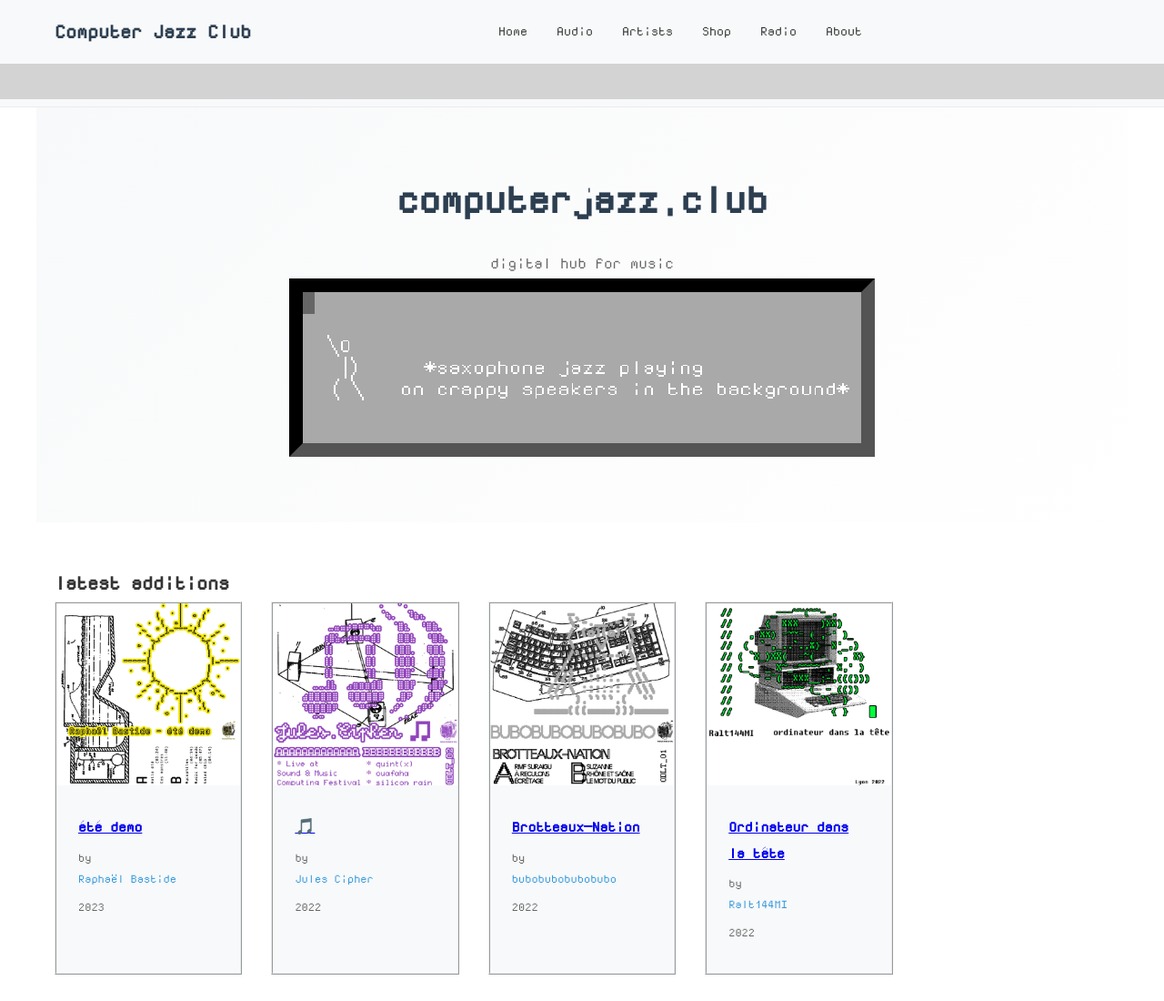
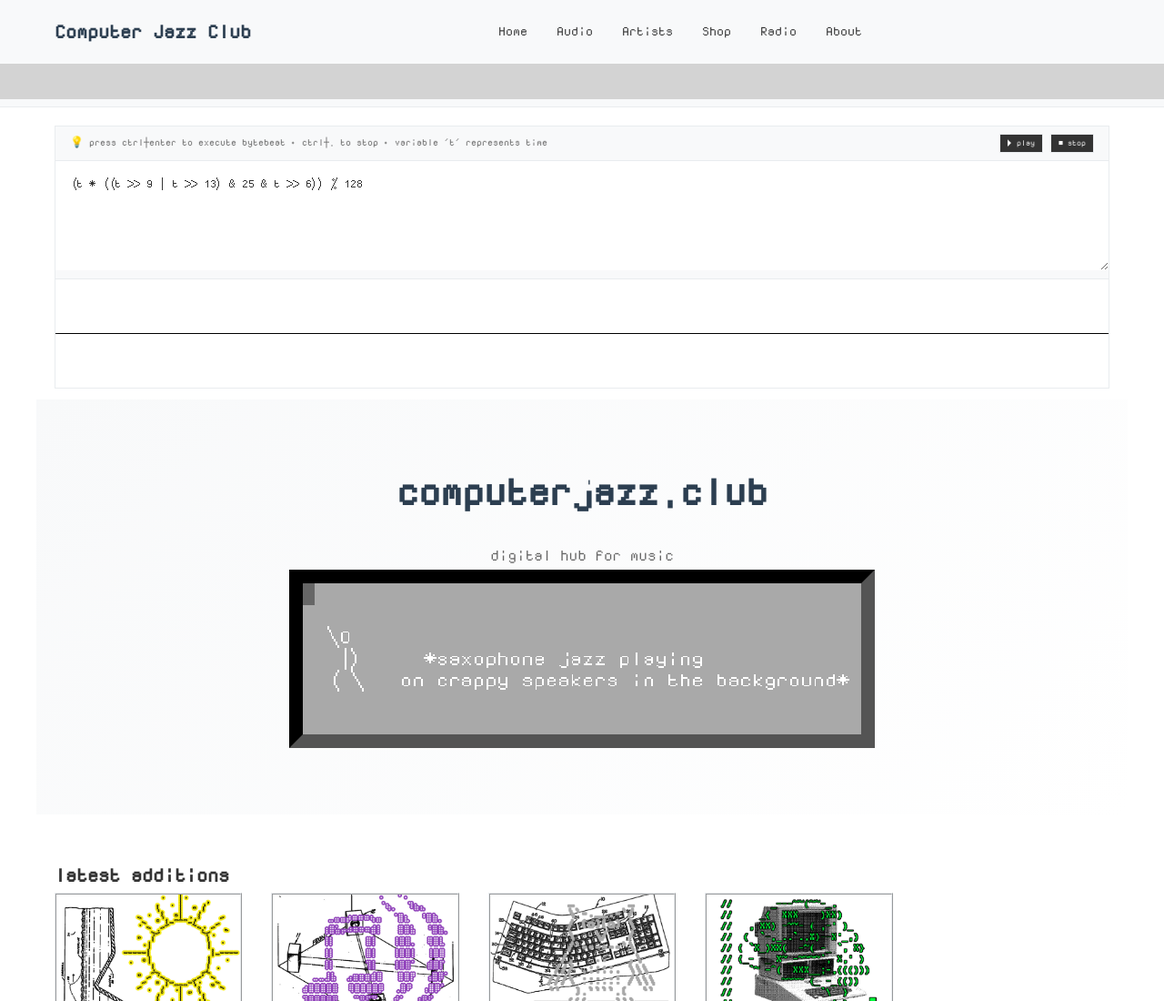
Before and after one commit to Rhoumi/computerjazz.club, an Eleventy site: page src/index.njk in a window 1280 px wide. Shown: the top 1100 px of the page at 91% size. Built offline with nearby package versions, Linux system fonts and the light colour scheme; Eleventy itself is replaced by a stand-in of ours; files that its build step writes are made by us from their sources.

Commit message:
thanks froos

```diff
--- /dev/null
+++ b/src/_includes/partials/bytebeat-player.njk
@@ -0,0 +1,236 @@
+<style>
+.bytebeat-editor {
+  width: 100%;
+  margin-bottom: var(--spacing-lg);
+  border: 1px solid var(--border-color);
+  background-color: var(--surface-color);
+}
+
+.bytebeat-editor textarea {
+  width: 100%;
+  min-height: 120px;
+  padding: var(--spacing-sm);
+  font-family: "jgs7", "Courier New", monospace;
+  font-size: 14px;
+  line-height: 1.4;
+  color: var(--text-color);
+  background-color: var(--background-color);
+  border: none;
+  outline: none;
+  resize: vertical;
+  box-sizing: border-box;
+}
+
+.bytebeat-editor canvas {
+  width: 100%;
+  height: 120px;
+  background-color: white;
+  border-top: 1px solid var(--border-color);
+  display: block;
+}
+
+.bytebeat-editor .top-bar {
+  display: flex;
+  justify-content: space-between;
+  align-items: center;
+  padding: 8px var(--spacing-sm);
+  color: var(--text-light);
+  background-color: var(--surface-color);
+  border-bottom: 1px solid var(--border-color);
+  font-size: 12px;
+}
+
+.bytebeat-controls {
+  display: flex;
+  gap: 8px;
+}
+
+.bytebeat-controls button {
+  background: var(--text-color);
+  color: var(--background-color);
+  border: 1px solid var(--border-color);
+  padding: 4px 8px;
+  font-family: "jgs7", "Courier New", monospace;
+  font-size: 10px;
+  cursor: pointer;
+}
+
+.bytebeat-controls button:hover {
+  background: var(--text-light);
+}
+
+.bytebeat-controls button:active {
+  background: var(--text-color);
+  transform: translateY(1px);
+}
+</style>
+
+<div class="bytebeat-editor">
+  <div class="top-bar">
+    <span>💡 press ctrl+enter to execute bytebeat • ctrl+. to stop • variable 't' represents time</span>
+    <div class="bytebeat-controls">
+      <button id="bytebeat-play">▶ play</button>
+      <button id="bytebeat-stop">⏹ stop</button>
+    </div>
+  </div>
+  <textarea id="bytebeat-code" spellcheck="false" placeholder="// enter bytebeat expression here...">(t * ((t >> 9 | t >> 13) & 25 & t >> 6)) % 128</textarea>
+  <canvas id="bytebeat-canvas" width="800" height="200"></canvas>
+</div>
+
+<script>
+(function() {
+  const bytebeatEditor = {
+    init() {
+      this.input = document.querySelector("#bytebeat-code");
+      this.canvas = document.querySelector("#bytebeat-canvas");
+      this.drawContext = this.canvas.getContext("2d");
+      this.canvas.width = 800;
+      this.canvas.height = 200;
+      this.drawSilence();
+
+      this.ctx = null;
+      this.worklet = null;
+
+      // Auto-resume audio context on user interaction
+      document.addEventListener("click", () => {
+        if (this.ctx) this.ctx.resume();
+      }, { once: true });
+
+      // Button handlers
+      document.querySelector("#bytebeat-play").addEventListener("click", () => this.execute());
+      document.querySelector("#bytebeat-stop").addEventListener("click", () => this.stop());
+
+      // Keyboard shortcuts - only when textarea is focused
+      this.input.addEventListener("keydown", async (e) => {
+        if ((e.ctrlKey || e.altKey) && e.key === "Enter") {
+          e.preventDefault();
+          e.stopPropagation();
+          await this.execute();
+        }
+        if ((e.ctrlKey || e.altKey) && e.code === "Period") {
+          e.preventDefault();
+          e.stopPropagation();
+          this.stop();
+        }
+      });
+    },
+
+    async execute() {
+      try {
+        if (!this.ctx) {
+          this.ctx = new AudioContext();
+        }
+        await this.ctx.resume();
+        this.stop();
+        this.worklet = await this.runWorklet(this.ctx, this.input.value);
+        this.worklet.port.onmessage = (e) => this.drawBuffer(e.data);
+      } catch (error) {
+        console.error('Bytebeat execution error:', error);
+      }
+    },
+
+    stop() {
+      if (this.worklet) {
+        this.worklet.disconnect();
+        this.worklet.port.postMessage("stop");
+        this.worklet = null;
+      }
+      this.drawSilence();
+    },
+
+    drawBuffer(samples) {
+      this.drawContext.clearRect(0, 0, this.canvas.width, this.canvas.height);
+      this.plot(
+        (x) => samples[Math.floor(x)] || 0,
+        this.drawContext,
+        [1, samples.length],
+        [-1, 1],
+        "black",
+        2
+      );
+    },
+
+    drawSilence() {
+      this.drawContext.clearRect(0, 0, this.canvas.width, this.canvas.height);
+      this.drawContext.strokeStyle = "black";
+      this.drawContext.lineWidth = 2;
+      this.drawContext.beginPath();
+      this.drawContext.moveTo(0, this.canvas.height / 2);
+      this.drawContext.lineTo(this.canvas.width, this.canvas.height / 2);
+      this.drawContext.stroke();
+    },
+
+    plot(fn, ctx, xrange = [-1, 1], yrange = [-1, 1], color = "black", lineWidth = 2) {
+      const lerp = (v, min, max) => v * (max - min) + min;
+      const invLerp = (v, min, max) => (v - min) / (max - min);
+      const remap = (v, vmin, vmax, omin, omax) =>
+        lerp(invLerp(v, vmin, vmax), omin, omax);
+
+      ctx.lineWidth = lineWidth;
+      ctx.strokeStyle = color;
+
+      const [x0, x1] = xrange;
+      const [y0, y1] = yrange;
+      const [px0, px1] = [0, ctx.canvas.width];
+      const [py0, py1] = [ctx.canvas.height - ctx.lineWidth, ctx.lineWidth];
+
+      ctx.beginPath();
+      for (let px = 0; px < ctx.canvas.width; px++) {
+        const x = remap(px, px0, px1, x0, x1);
+        const y = fn(x);
+        const py = remap(y, y0, y1, py0, py1);
+        px === 0 ? ctx.moveTo(px, py) : ctx.lineTo(px, py);
+      }
+      ctx.stroke();
+    },
+
+    async runWorklet(ac, expression) {
+      const name = `bytebeat-${Date.now()}`;
+      const workletCode = `
+let dsp = (t) => ${expression};
+class BytebeatProcessor extends AudioWorkletProcessor {
+  constructor() {
+    super();
+    this.t = 0;
+    this.active = true;
+    this.framebuffer = new Float32Array(Math.floor(sampleRate/60));
+    this.port.onmessage = (e) => e.data === "stop" && (this.active = false)
+  }
+  process(inputs, outputs, parameters) {
+    const output = outputs[0];
+    for (let i = 0; i < output[0].length; i++) {
+      try {
+        const out = Math.max(-1, Math.min(1, dsp(this.t) / 128));
+        for (let c = 0; c < output.length; c++)
+          output[c][i] = out;
+        this.framebuffer[this.t%this.framebuffer.length] = out;
+        if(this.t % this.framebuffer.length === 0 && this.t > 0) {
+          this.port.postMessage(this.framebuffer)
+        }
+        this.t++;
+      } catch(e) {
+        for (let c = 0; c < output.length; c++)
+          output[c][i] = 0;
+      }
+    }
+    return this.active;
+  }
+}
+registerProcessor('${name}', BytebeatProcessor);`;
+
+      const dataURL = `data:text/javascript;base64,${btoa(workletCode)}`;
+      await ac.audioWorklet.addModule(dataURL);
+      const node = new AudioWorkletNode(ac, name);
+      node.connect(ac.destination);
+      return node;
+    }
+  };
+
+  // Initialize when DOM is ready
+  if (document.readyState === 'loading') {
+    document.addEventListener('DOMContentLoaded', () => bytebeatEditor.init());
+  } else {
+    bytebeatEditor.init();
+  }
+})();
+</script>
--- a/src/index.njk
+++ b/src/index.njk
@@ -2,6 +2,8 @@
 layout: 'layouts/base.njk'
 title: Home
 ---
+
+{% include "partials/bytebeat-player.njk" %}
 
 <section class="hero">
     <h1>{{ site.other_name }}</h1>
@@ -158,10 +160,14 @@ title: Home
           this.onChange();
           this.paint();
 
-          document.addEventListener("keydown", (e) => {
+          // Make canvas focusable
+          canvas.tabIndex = 0;
+
+          // Only listen to keyboard events when canvas is focused
+          canvas.addEventListener("keydown", (e) => {
             const blockedKeys = ['ArrowDown', 'ArrowUp','ArrowLeft', 'ArrowRight'];
-            if (blockedKeys.includes(event.key)) {
-              event.preventDefault();
+            if (blockedKeys.includes(e.key)) {
+              e.preventDefault();
             }
             if (e.key === "ArrowRight") {
               this.moveRight();
```
